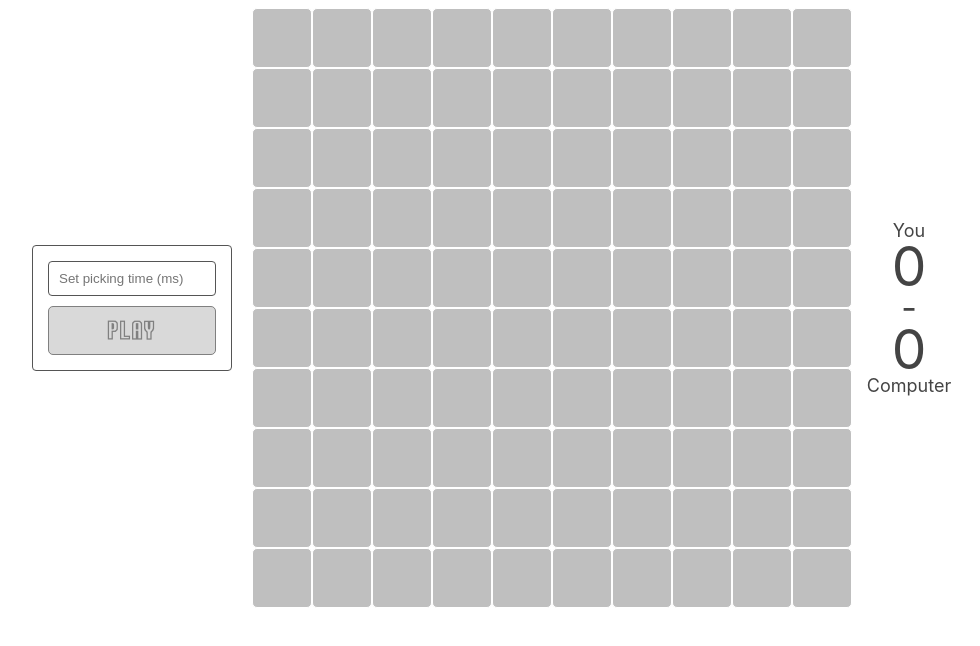
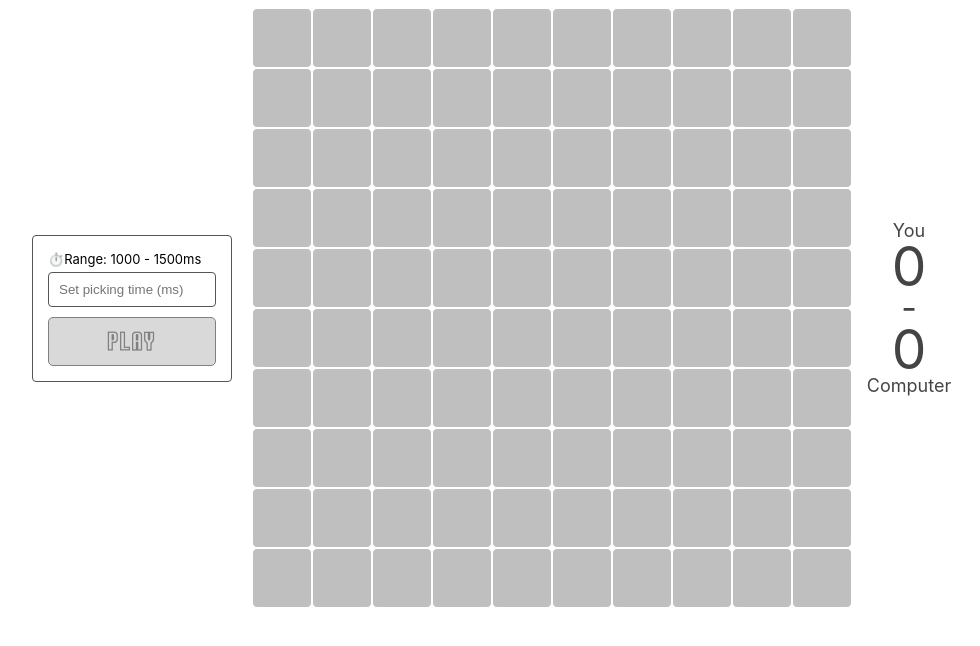
Before and after one commit to DmytroHildin/mini-game-test-task, an Angular app: page / in a window 1280 px wide. Shown: the top 646 px of the page, without its empty margins (147-1127 px from the left). Built offline with nearby package versions, Linux system fonts and the light colour scheme.

Commit message:
time range mark

```diff
--- a/src/game-core/components/game-starter/game-starter.html
+++ b/src/game-core/components/game-starter/game-starter.html
@@ -3,6 +3,7 @@
           [formGroup]="gameStarterForm"
           (ngSubmit)="startGame()">
         <label for="time">
+            <span class="game-starter__remark">⏱️Range: 1000 - 1500ms</span>
             <input type="number"
                 id="time"
                 formControlName="time"
--- a/src/game-core/components/game-starter/game-starter.scss
+++ b/src/game-core/components/game-starter/game-starter.scss
@@ -4,12 +4,10 @@
     margin-right: 20px;
     border: 1px solid #555;
     border-radius: 4px;
+
+    &__remark {
+        display: block;
+        margin-bottom: 5px;
+        font-size: 13px;
+    }
 }
-
-.game-starter-btn {
-    margin-top: 15px;
-    font-size: 14px;
-    text-transform: uppercase;
-    background-color: #5CE65C;
-    border: 1px solid #5CE65C
-}
```
